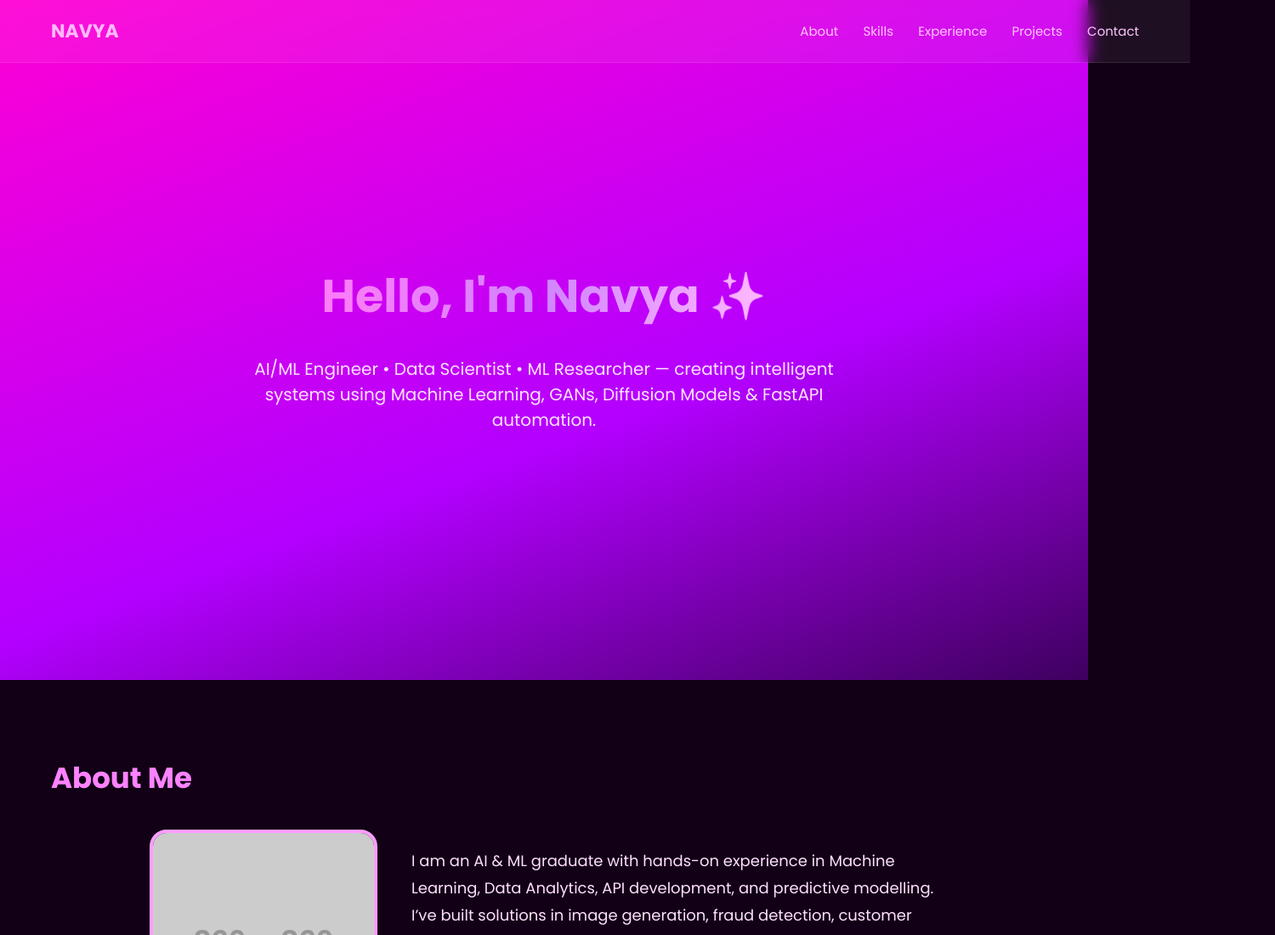
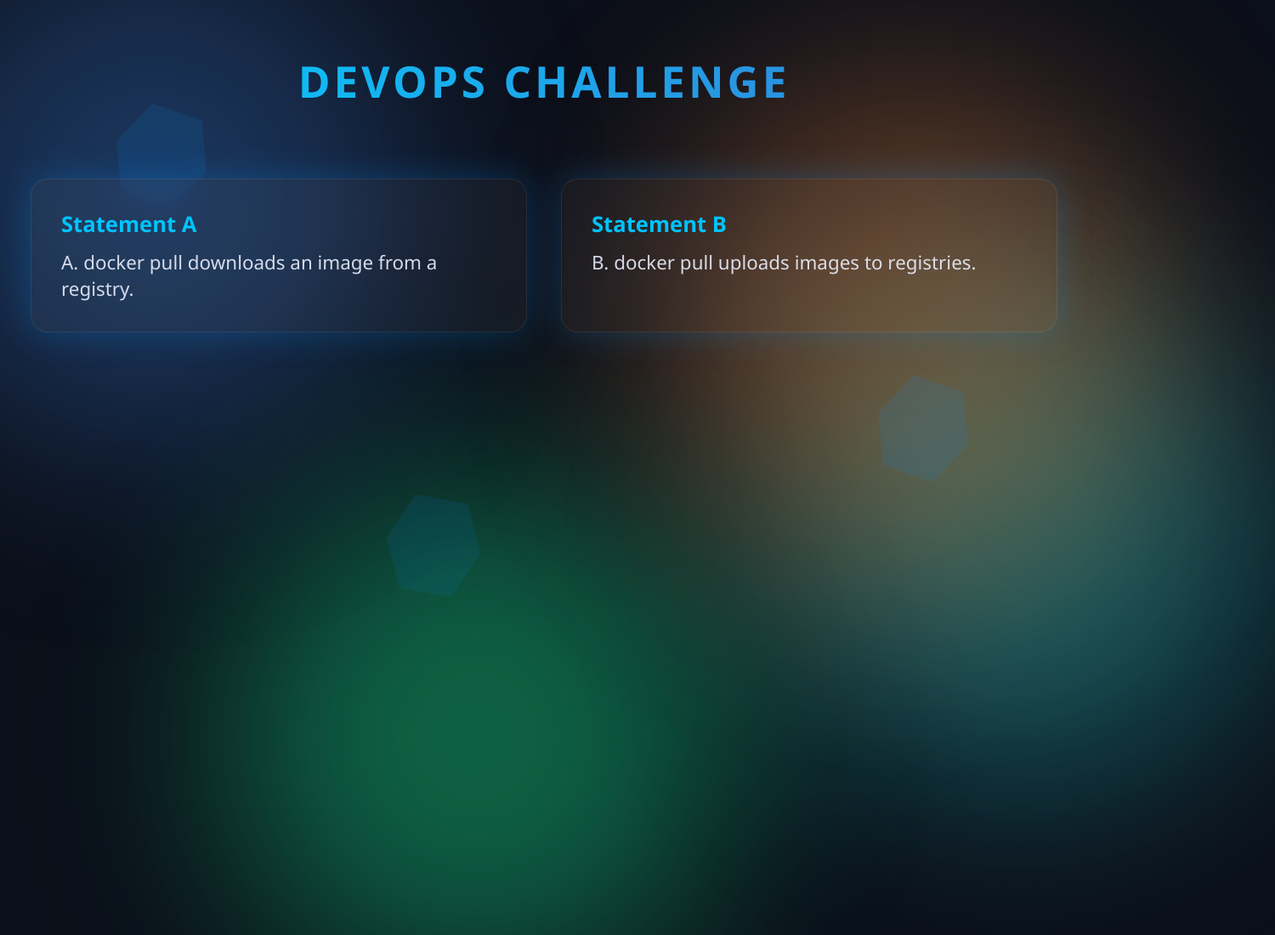
Before and after one commit to navyavelicheti10/Devops, a plain HTML site: page index.html in a window 1280 px wide. Shown: the top 1100 px of the page at 85% size, 1500 px wide, since content can reach past the window. Drawn offline with Linux system fonts and the light colour scheme; placeholder pictures from the web are drawn by us.

Commit message:
Update index.html

```diff
--- a/index.html
+++ b/index.html
@@ -1,243 +1,142 @@
-<!DOCTYPE html><html lang="en">
+<!DOCTYPE html>
+<html lang="en">
 <head>
-  <meta charset="UTF-8" />
-  <meta name="viewport" content="width=device-width, initial-scale=1.0" />
-  <title>Navya — AI/ML Portfolio</title>
-  <link href="https://fonts.googleapis.com/css2?family=Poppins:wght@300;400;600;700&display=swap" rel="stylesheet" />  <style>
+<meta charset="UTF-8">
+<meta name="viewport" content="width=device-width, initial-scale=1.0">
+<title>DevOps Challenge</title>
+
+<style>
     body {
-      margin: 0;
-      font-family: "Poppins", sans-serif;
-      background: #120016;
-      color: #ffffff;
-      scroll-behavior: smooth;
+        margin: 0;
+        background: #0b0f19;
+        font-family: "Segoe UI", sans-serif;
+        color: #e9eefc;
+        overflow: hidden;
     }
 
-    nav {
-      display: flex;
-      justify-content: space-between;
-      align-items: center;
-      padding: 20px 60px;
-      background: rgba(255, 255, 255, 0.06);
-      position: fixed;
-      width: 100%;
-      top: 0;
-      backdrop-filter: blur(10px);
-      z-index: 1000;
-      border-bottom: 1px solid rgba(255,255,255,0.1);
+    /* Animated glowing background gradients */
+    .bg-glow {
+        position: absolute;
+        width: 600px;
+        height: 600px;
+        border-radius: 50%;
+        filter: blur(120px);
+        opacity: 0.35;
+        animation: drift 18s infinite alternate ease-in-out;
+        z-index: -10;
     }
 
-    nav a {
-      color: #ffc6ff;
-      text-decoration: none;
-      margin-left: 25px;
-      font-weight: 500;
-      font-size: 15px;
+    .blue { background: #3a7bd5; top: -10%; left: -10%; }
+    .teal { background: #2bd9d9; top: 40%; left: 70%; animation-duration: 22s; }
+    .green { background: #15ff99; top: 70%; left: 20%; animation-duration: 26s; }
+    .orange { background: #ff8f3c; top: 10%; left: 60%; animation-duration: 20s; }
+
+    @keyframes drift {
+        from { transform: translateY(0px) translateX(0px); }
+        to { transform: translateY(80px) translateX(40px); }
     }
 
-    header {
-      height: 100vh;
-      display: flex;
-      align-items: center;
-      justify-content: center;
-      flex-direction: column;
-      text-align: center;
-      padding: 0 20px;
-      background: linear-gradient(160deg, #ff00d4, #b300ff 60%, #3e005f);
+    /* Kubernetes hexagon icons floating */
+    .kube-hex {
+        position: absolute;
+        width: 120px;
+        height: 120px;
+        background: rgba(0,140,255,0.15);
+        border: 2px solid rgba(0,150,255,0.35);
+        clip-path: polygon(25% 5%, 75% 5%, 95% 50%, 75% 95%, 25% 95%, 5% 50%);
+        animation: floatHex 12s infinite ease-in-out;
+        filter: blur(1px);
     }
 
-    header h1 {
-      font-size: 54px;
-      font-weight: 700;
-      margin-bottom: 10px;
-      background: linear-gradient(90deg, #ff7cf8, #d084ff, #ffb9ff);
-      -webkit-background-clip: text;
-      color: transparent;
+    @keyframes floatHex {
+        0% { transform: translateY(0px) rotate(0deg); opacity: 0.5; }
+        50% { transform: translateY(-40px) rotate(20deg); opacity: 0.8; }
+        100% { transform: translateY(0px) rotate(0deg); opacity: 0.5; }
     }
 
-    header p {
-      font-size: 20px;
-      color: #ffe2ff;
-      max-width: 700px;
+    .hex1 { top: 20%; left: 10%; }
+    .hex2 { top: 60%; left: 80%; animation-delay: -2s; }
+    .hex3 { top: 75%; left: 35%; animation-delay: -4s; }
+
+    /* Title */
+    #title {
+        text-align: center;
+        font-size: 3.2rem;
+        font-weight: 800;
+        margin-top: 60px;
+        letter-spacing: 4px;
+        background: linear-gradient(to right, #00d2ff, #3a7bd5);
+        -webkit-background-clip: text;
+        -webkit-text-fill-color: transparent;
+        text-transform: uppercase;
     }
 
-    section {
-      padding: 90px 60px;
+    /* Container for statements */
+    .wrapper {
+        display: flex;
+        justify-content: center;
+        gap: 40px;
+        margin-top: 80px;
     }
 
-    .title {
-      font-size: 34px;
-      font-weight: 700;
-      margin-bottom: 35px;
-      background: linear-gradient(90deg, #ff82ff, #d48bff);
-      -webkit-background-clip: text;
-      color: transparent;
+    .card {
+        width: 40%;
+        background: rgba(255,255,255,0.04);
+        padding: 35px;
+        border-radius: 20px;
+        border: 1px solid rgba(255,255,255,0.08);
+        backdrop-filter: blur(14px);
+        box-shadow: 0 0 40px rgba(0,150,255,0.25);
+        transition: 0.3s ease;
     }
 
-    .about-box {
-      display: flex;
-      align-items: center;
-      justify-content: center;
-      gap: 40px;
-      flex-wrap: wrap;
+    .card:hover {
+        transform: translateY(-10px);
+        box-shadow: 0 0 50px rgba(0,200,255,0.5);
     }
 
-    .about-box img {
-      width: 260px;
-      height: 260px;
-      border-radius: 20px;
-      object-fit: cover;
-      border: 4px solid #ff9dff;
+    .label {
+        font-size: 1.6rem;
+        font-weight: bold;
+        color: #00c3ff;
+        margin-bottom: 12px;
     }
 
-    .about-text {
-      max-width: 620px;
-      line-height: 1.8;
-      font-size: 18px;
-      color: #ffdfff;
+    .text {
+        font-size: 1.4rem;
+        opacity: 0.9;
     }
+</style>
 
-    /* Skills */
-    .skills-grid {
-      display: grid;
-      grid-template-columns: repeat(auto-fit, minmax(200px, 1fr));
-      gap: 20px;
-    }
+</head>
+<body>
 
-    .skill {
-      background: rgba(255, 255, 255, 0.07);
-      padding: 15px;
-      border-radius: 12px;
-      text-align: center;
-      font-size: 16px;
-      border: 1px solid rgba(255, 255, 255, 0.12);
-      color: #ffe4ff;
-    }
+<!-- Glowing animated background blobs -->
+<div class="bg-glow blue"></div>
+<div class="bg-glow teal"></div>
+<div class="bg-glow green"></div>
+<div class="bg-glow orange"></div>
 
-    /* Experience */
-    .exp-card {
-      background: rgba(255, 255, 255, 0.05);
-      padding: 20px;
-      border-radius: 15px;
-      margin-bottom: 25px;
-      border: 1px solid rgba(255, 255, 255, 0.1);
-    }
+<!-- Floating Kubernetes hexagons -->
+<div class="kube-hex hex1"></div>
+<div class="kube-hex hex2"></div>
+<div class="kube-hex hex3"></div>
 
-    .exp-card h3 {
-      margin: 0;
-      color: #ffb3ff;
-    }
+<!-- Title -->
+<div id="title">DevOps Challenge</div>
 
-    .exp-card ul li {
-      color: #ffe6ff;
-      margin-bottom: 8px;
-    }
+<!-- Two statement cards -->
+<div class="wrapper">
+    <div class="card">
+        <div class="label">Statement A</div>
+        <div class="text" id="statementA">A. docker pull downloads an image from a registry.</div>
+    </div>
 
-    /* Projects */
-    .project-card {
-      background: rgba(255, 255, 255, 0.05);
-      border: 1px solid rgba(255, 255, 255, 0.12);
-      padding: 25px;
-      border-radius: 15px;
-      margin-bottom: 20px;
-    }
-    .project-card h3 {
-      margin: 0 0 10px;
-      color: #ffadff;
-    }
-    .project-card p {
-      color: #ffe6ff;
-    }
-    .project-card a {
-      color: #ffbaff;
-      text-decoration: underline;
-    }
-
-    footer {
-      text-align: center;
-      padding: 40px;
-      background: rgba(255, 255, 255, 0.05);
-      color: #eabfff;
-      margin-top: 40px;
-    }
-  </style></head><body>
-  <nav>
-    <div style="font-weight:700; font-size:22px; color:#ffbaff">NAVYA</div>
-    <div>
-      <a href="#about">About</a>
-      <a href="#skills">Skills</a>
-      <a href="#experience">Experience</a>
-      <a href="#projects">Projects</a>
-      <a href="#contact">Contact</a>
+    <div class="card">
+        <div class="label">Statement B</div>
+        <div class="text" id="statementB">B. docker pull uploads images to registries.</div>
     </div>
-  </nav>  <header>
-    <h1>Hello, I'm Navya ✨</h1>
-    <p>AI/ML Engineer • Data Scientist • ML Researcher — creating intelligent systems using Machine Learning, GANs, Diffusion Models & FastAPI automation.</p>
-  </header>  <section id="about">
-    <div class="title">About Me</div>
-    <div class="about-box">
-      <img src="https://via.placeholder.com/260" alt="profile image" />
-      <div class="about-text">
-        I am an AI & ML graduate with hands-on experience in Machine Learning, Data Analytics, API development, and predictive modelling. I’ve built solutions in image generation, fraud detection, customer analytics, and automation workflows during internships and projects.
-        <br><br>
-        I love transforming ideas into intelligent, efficient, real-world AI solutions.
-      </div>
-    </div>
-  </section>  <section id="skills">
-    <div class="title">Skills</div>
-    <div class="skills-grid">
-      <div class="skill">Python</div>
-      <div class="skill">Machine Learning</div>
-      <div class="skill">CNN / GANs / Diffusion Models</div>
-      <div class="skill">FastAPI</div>
-      <div class="skill">SQL</div>
-      <div class="skill">Power BI</div>
-      <div class="skill">Data Cleaning & Preprocessing</div>
-      <div class="skill">Model Deployment</div>
-    </div>
-  </section>  <section id="experience">
-    <div class="title">Experience</div><div class="exp-card">
-  <h3>AI/ML & Data Science Intern — Trinetra Wireless Pvt Ltd</h3>
-  <p style="color:#ffcfff">May 2024 – Oct 2024 • On-site</p>
-  <ul>
-    <li>Built ML models for fleet management & predictive maintenance.</li>
-    <li>Deployed FastAPI services to automate operations.</li>
-    <li>Processed large-scale vehicle transaction logs improving accuracy.</li>
-  </ul>
 </div>
 
-<div class="exp-card">
-  <h3>Machine Learning Intern — CodSoft</h3>
-  <p style="color:#ffcfff">Feb 2024 – Mar 2024 • Remote</p>
-  <ul>
-    <li>Developed churn prediction & credit card fraud ML models.</li>
-    <li>Evaluated supervised ML algorithms on real datasets.</li>
-  </ul>
-</div>
-
-  </section>  <section id="projects">
-    <div class="title">Projects</div><div class="project-card">
-  <h3>Hybrid Text-to-Image Model (GAN + Diffusion)</h3>
-  <p>Developed a hybrid generative pipeline integrating Stable Diffusion with Real-ESRGAN for high-quality image enhancement.</p>
-  <a href="#">View Project →</a>
-</div>
-
-<div class="project-card">
-  <h3>Credit Card Fraud Detection</h3>
-  <p>Implemented ML models to detect fraudulent credit card transactions using supervised learning techniques.</p>
-  <a href="#">View Project →</a>
-</div>
-
-<div class="project-card">
-  <h3>Python Voice Assistant — Elena</h3>
-  <p>A mini AI assistant capable of playing YouTube content, fetching news, performing searches and more.</p>
-  <a href="#">View Project →</a>
-</div>
-
-  </section>  <section id="contact">
-    <div class="title">Contact</div>
-    <p>Email: <strong>vnavyasri10@gmail.com</strong></p>
-    <p>Phone: <strong>+91 63047 56621</strong></p>
-    <p>LinkedIn | GitHub</p>
-  </section>  <footer>© 2025 Navya — Portfolio Website</footer>
 </body>
 </html>
```
